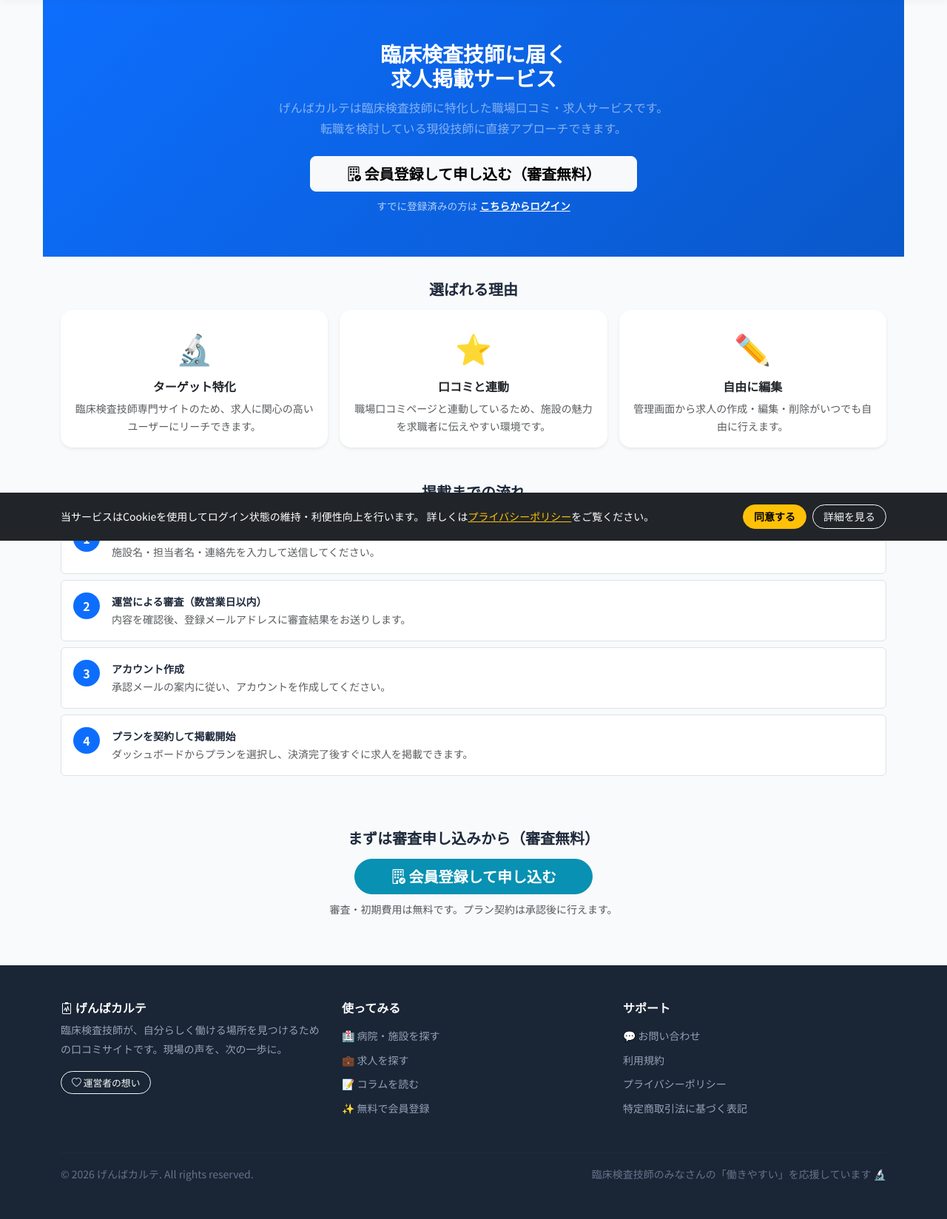
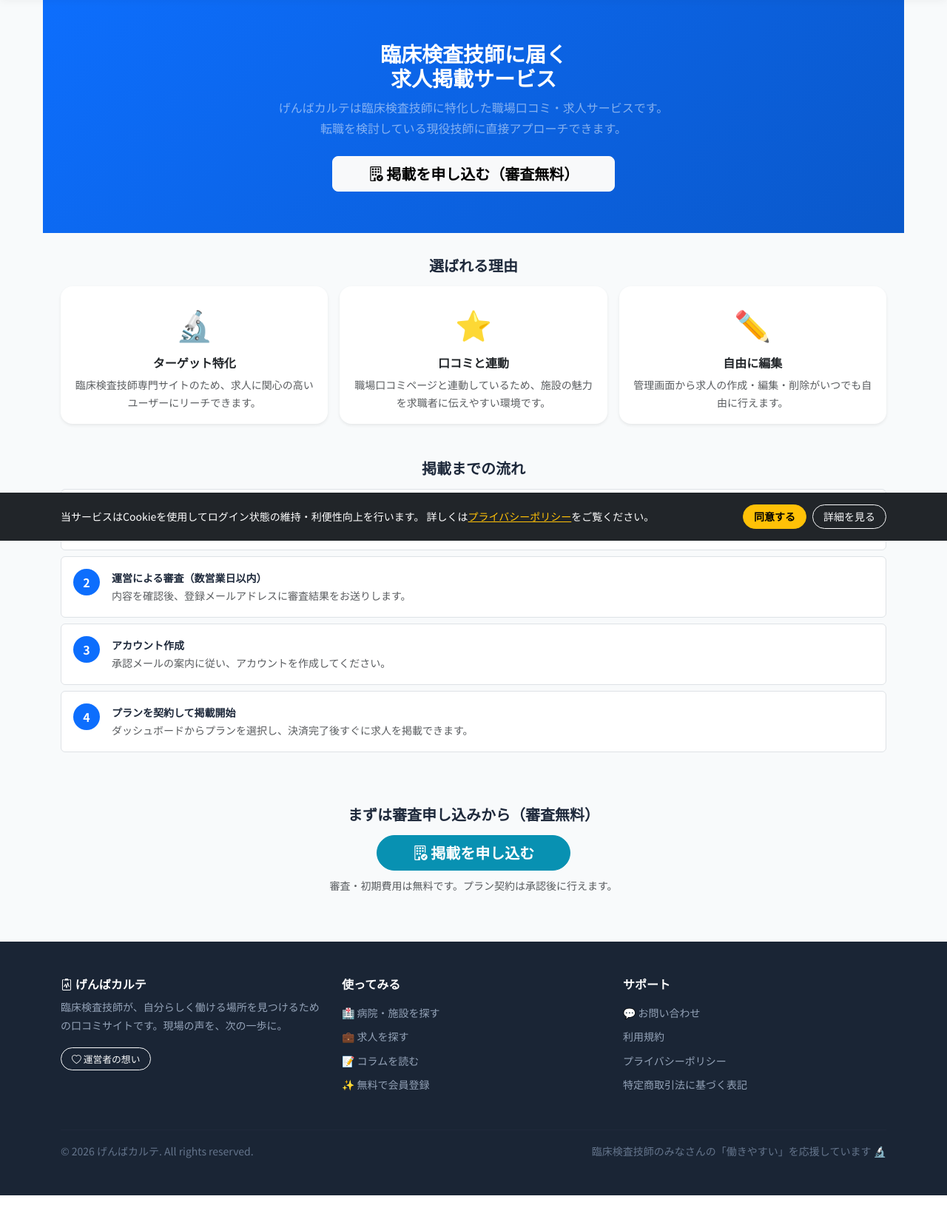
Before and after one commit to hrttkd1006-prog/genba-karte, a Django app: page /jobs/for-hospitals/ in a window 1280 px wide. Shown: the part 69-1717 px from the top of the page at 74% size. After the commit the page ends 1685 px from the top, so only its background shows below. Run offline with Django 5.2, Linux system fonts and the light colour scheme.

Commit message:
病院掲載申請フォームへのリダイレクト修正
- hospital_signup_redirect ビューを削除（不要）
- hospital_register を @login_required なしに変更
  - 未認証 GET 時にセッションへ _next_after_login を保存
  - 未認証 POST は /account/login/?next=... へリダイレクト
- for_hospitals.html: ボタンを hospital_register へ直リンクに統一
- hospital_register.html: ログインリンクを /account/login/ へ修正

Co-Authored-By: Claude Sonnet 4.6 <noreply@anthropic.com>

```diff
--- a/jobs/urls.py
+++ b/jobs/urls.py
@@ -4,7 +4,6 @@ from . import views
 urlpatterns = [
     path('', views.job_list, name='job_list'),
     path('for-hospitals/', views.for_hospitals_landing, name='for_hospitals'),
-    path('for-hospitals/signup/', views.hospital_signup_redirect, name='hospital_signup_redirect'),
     path('for-hospitals/register/', views.hospital_register, name='hospital_register'),
     path('apply/', views.hospital_admin_apply, name='hospital_admin_apply'),
     path('dashboard/', views.hospital_admin_dashboard, name='hospital_admin_dashboard'),
--- a/jobs/views.py
+++ b/jobs/views.py
@@ -54,21 +54,6 @@ def job_list(request):
     })
 
 
-def hospital_signup_redirect(request):
-    """
-    病院管理者向け会員登録への中継ビュー。
-    next URL をセッションに保存してからsignupへ飛ぶことで、
-    メール確認後の自動ログイン時に正しくリダイレクトできるようにする。
-    """
-    if request.user.is_authenticated:
-        return redirect('hospital_register')
-    next_url = '/jobs/for-hospitals/register/'
-    request.session['_next_after_login'] = next_url
-    from django.conf import settings as _settings
-    from allauth.account.utils import get_next_redirect_url
-    signup_url = '/accounts/signup/'
-    return redirect(signup_url)
-
 
 def for_hospitals_landing(request):
     # すでに病院管理者ならダッシュボードへ
@@ -83,17 +68,26 @@ def for_hospitals_landing(request):
     return render(request, 'jobs/for_hospitals.html', {'steps': steps})
 
 
-@login_required
 def hospital_register(request):
     # すでに病院管理者ならダッシュボードへ
-    if request.user.is_hospital_admin:
+    if request.user.is_authenticated and request.user.is_hospital_admin:
         messages.info(request, 'すでに病院管理者として登録されています。')
         return redirect('hospital_admin_dashboard')
+
+    # 未ログインのままページを見ている場合：セッションにnextを保存
+    # （メール確認後の自動ログイン時にアダプターがここへ戻す）
+    if not request.user.is_authenticated:
+        request.session['_next_after_login'] = request.path
+        request.session.modified = True
+
     if request.method == 'POST':
+        # 未ログインでの送信はログインへ
+        if not request.user.is_authenticated:
+            return redirect(f'/account/login/?next={request.path}')
         form = HospitalRegisterForm(request.POST)
         if form.is_valid():
             application = form.save()
-            # 運営者にメール通知
+            admin_email = getattr(settings, 'ADMIN_NOTIFY_EMAIL', None) or settings.DEFAULT_FROM_EMAIL
             send_mail(
                 subject=f'【げんばカルテ】新しい病院掲載申請: {application.facility_name}',
                 message=f"""新しい病院掲載申請が届きました。
@@ -104,11 +98,11 @@ def hospital_register(request):
 電話: {application.phone}
 備考: {application.message}
 
-管理画面で審査してください:
-{settings.SITE_URL}/admin/jobs/hospitaladminapplication/
+管理パネルで審査してください:
+{settings.SITE_URL}/{getattr(settings, 'PANEL_URL_PREFIX', 'manage-gk2025')}/job-applications/
 """,
                 from_email=settings.DEFAULT_FROM_EMAIL,
-                recipient_list=[settings.DEFAULT_FROM_EMAIL],
+                recipient_list=[admin_email],
                 fail_silently=True,
             )
             return render(request, 'jobs/hospital_register_done.html', {
--- a/templates/jobs/for_hospitals.html
+++ b/templates/jobs/for_hospitals.html
@@ -8,19 +8,9 @@
 <div class="text-center py-5 mb-4" style="background: linear-gradient(135deg,#0d6efd,#0a58ca); color:#fff; margin: -24px -12px 32px; padding: 56px 24px !important;">
   <h1 class="h3 fw-bold mb-2">臨床検査技師に届く<br>求人掲載サービス</h1>
   <p class="mb-4 text-white-50">げんばカルテは臨床検査技師に特化した職場口コミ・求人サービスです。<br>転職を検討している現役技師に直接アプローチできます。</p>
-  {% if user.is_authenticated %}
   <a href="{% url 'hospital_register' %}" class="btn btn-light btn-lg fw-bold px-5">
     <i class="bi bi-building-check"></i> 掲載を申し込む（審査無料）
   </a>
-  {% else %}
-    <a href="{% url 'hospital_signup_redirect' %}" class="btn btn-light btn-lg fw-bold px-5">
-      <i class="bi bi-building-check"></i> 会員登録して申し込む（審査無料）
-    </a>
-    <p class="mt-2 mb-0" style="font-size:.85rem; color:rgba(255,255,255,.7);">
-      すでに登録済みの方は
-      <a href="{% url 'two_factor:login' %}?next={% url 'hospital_register' %}" class="text-white fw-bold">こちらからログイン</a>
-    </p>
-  {% endif %}
 </div>
 
 <!-- 特徴 -->
@@ -68,15 +58,9 @@
 <!-- CTA -->
 <div class="text-center py-4">
   <h2 class="h5 fw-bold mb-3">まずは審査申し込みから（審査無料）</h2>
-  {% if user.is_authenticated %}
   <a href="{% url 'hospital_register' %}" class="btn btn-primary btn-lg px-5">
     <i class="bi bi-building-check"></i> 掲載を申し込む
   </a>
-  {% else %}
-    <a href="{% url 'hospital_signup_redirect' %}" class="btn btn-primary btn-lg px-5">
-      <i class="bi bi-building-check"></i> 会員登録して申し込む
-    </a>
-  {% endif %}
   <p class="text-muted small mt-2">審査・初期費用は無料です。プラン契約は承認後に行えます。</p>
 </div>
 {% endblock %}
--- a/templates/jobs/hospital_register.html
+++ b/templates/jobs/hospital_register.html
@@ -26,7 +26,7 @@
               <a href="{% url 'account_signup' %}?next={{ request.path }}" class="btn btn-primary btn-sm">
                 <i class="bi bi-person-plus"></i> 無料で会員登録する
               </a>
-              <a href="{% url 'two_factor:login' %}?next={{ request.path }}" class="btn btn-outline-secondary btn-sm">
+              <a href="/account/login/?next={{ request.path }}" class="btn btn-outline-secondary btn-sm">
                 すでに登録済みの方はこちら
               </a>
             </div>
```
Lines whose indentation alone changed are shown as unchanged.
